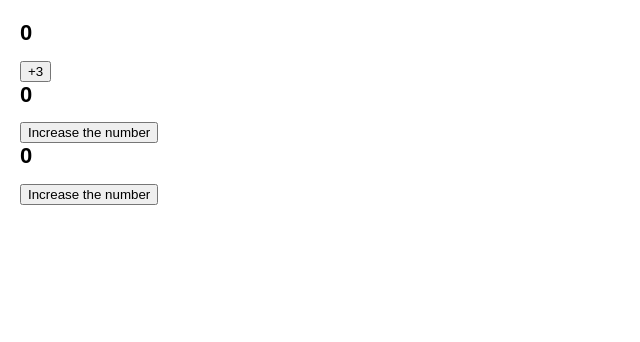
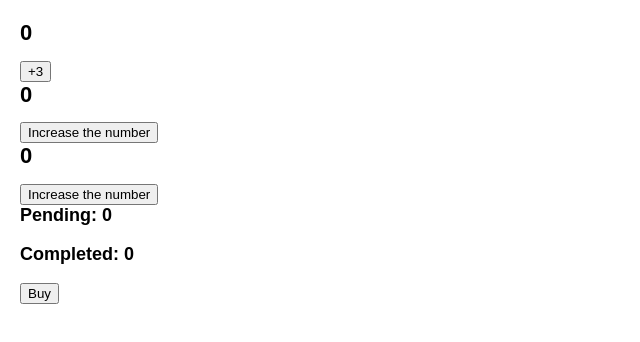
Before and after one commit to zelitosaide/react-js-course, a React (Create React App) app: page / in a window 1280 px wide. Shown: the top 342 px of the page, without its empty margins (0-640 px from the left). Built offline with nearby package versions, Linux system fonts and the light colour scheme.

Commit message:
Queueing a Series of State Updates

```diff
--- a/src/learn/learn-react/adding-interactivity/queueing-a-series-of-state-updates/challenges/fix-a-request-counter.js
+++ b/src/learn/learn-react/adding-interactivity/queueing-a-series-of-state-updates/challenges/fix-a-request-counter.js
@@ -7,4 +7,26 @@ export default function Index() {
   return <RequestTracker />;
 }
 
-function RequestTracker() {}
+function RequestTracker() {
+  const [pending, setPending] = useState(0);
+  const [completed, setCompleted] = useState(0);
+
+  async function handleClick() {
+    setPending(pending + 1);
+    await delay(3000);
+  }
+
+  return (
+    <>
+      <h3>Pending: {pending}</h3>
+      <h3>Completed: {completed}</h3>
+      <button onClick={handleClick}>Buy</button>
+    </>
+  );
+}
+
+function delay(ms) {
+  return new Promise(function (resolve, reject) {
+    setTimeout(resolve, ms);
+  });
+}
```
